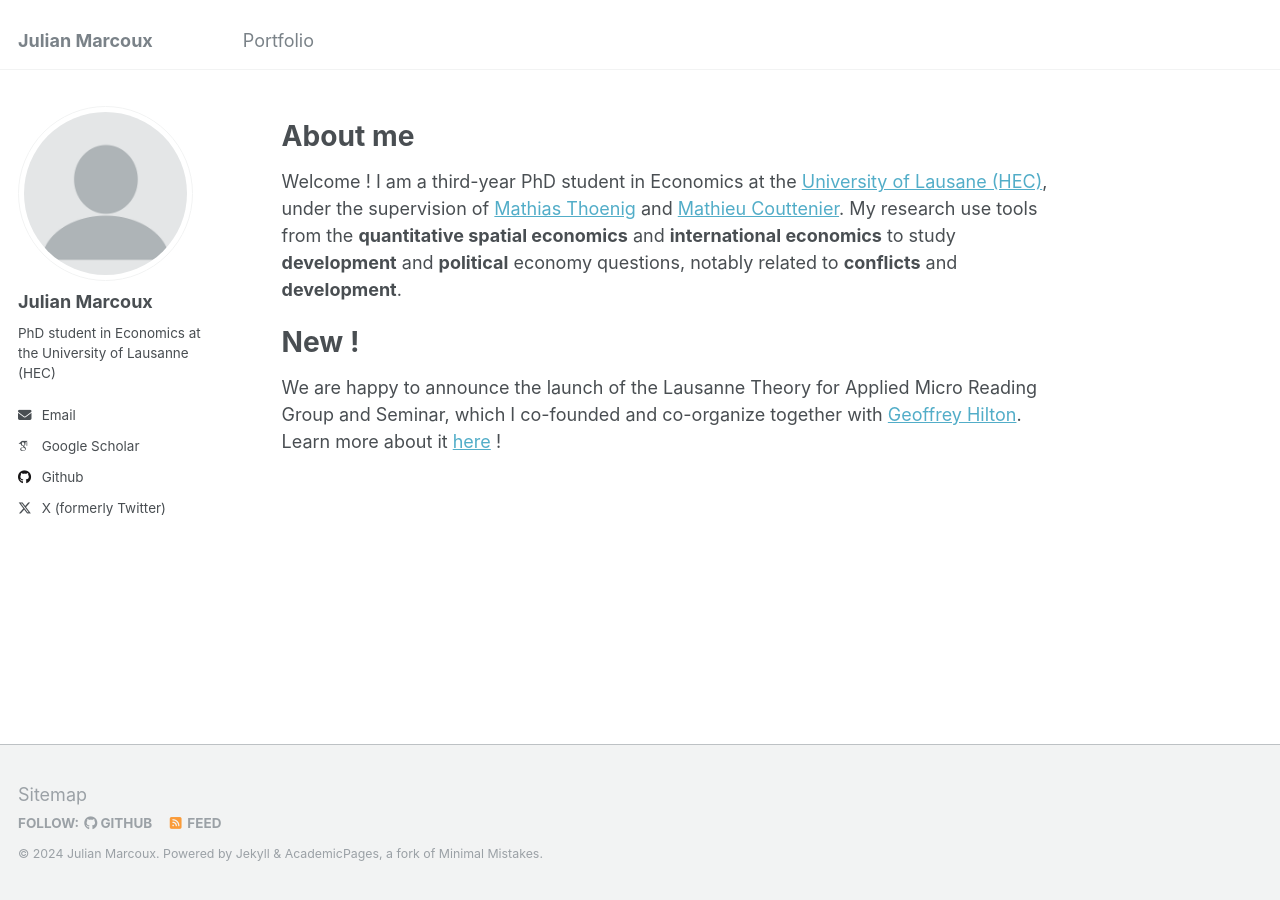
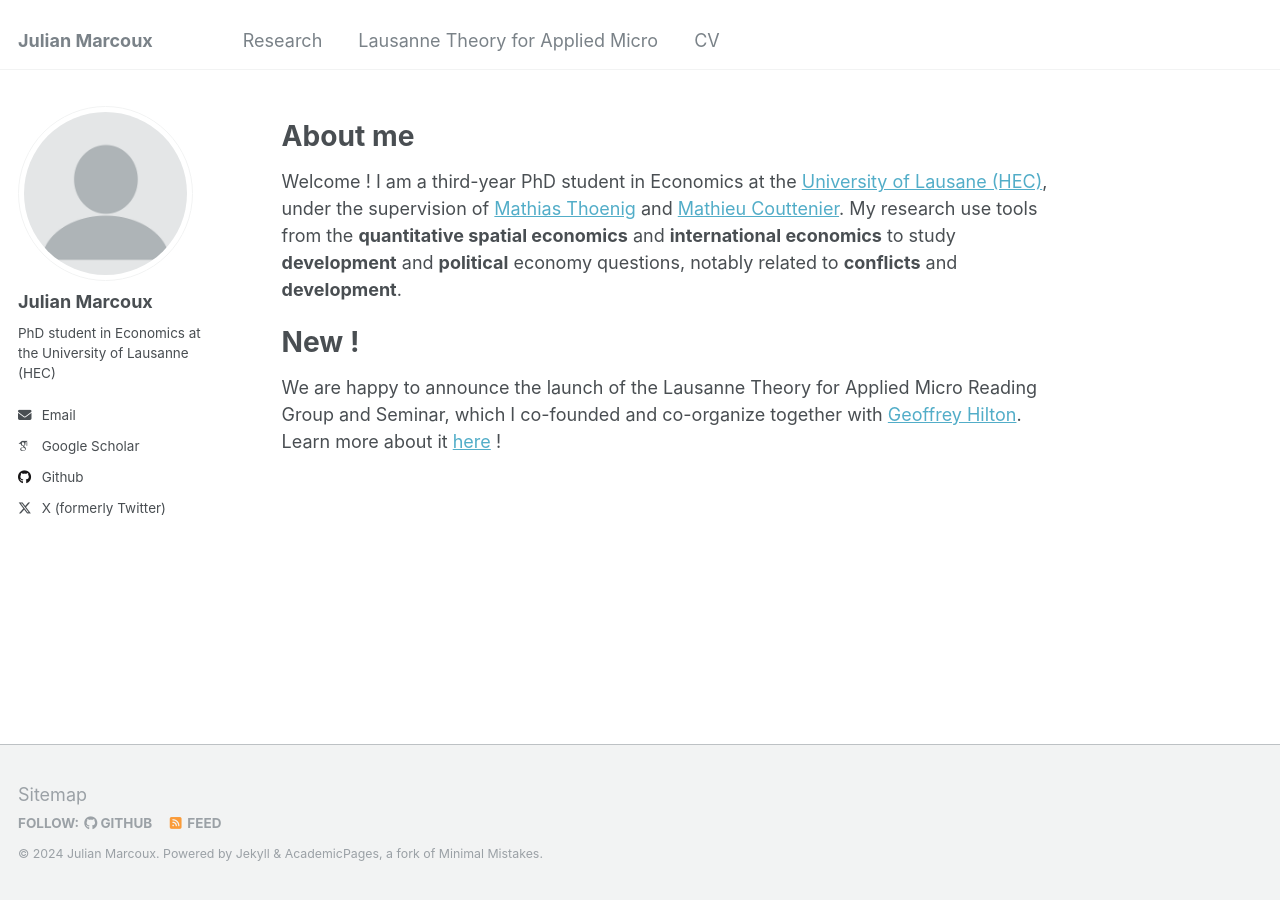
Before and after one commit to julianmarcoux/julianmarcoux.github.io, a Jekyll site: the page built from _pages/about.md, in a window 1280 px wide. Built offline with Jekyll 4.4.1, drawn with Linux system fonts in a browser that asks for light colours; some web fonts are replaced.

Commit message:
Update navigation.yml

```diff
--- a/_data/navigation.yml
+++ b/_data/navigation.yml
@@ -4,9 +4,17 @@
 # links. Removing a link prevents it from showing in the header, but does not
 # prevent it from being included in the site.
 
+# WARNING: beware of the indentation (like loops in Python), otherwise it will not work
+
 main:
-  - title: "Portfolio"
-    url: /portfolio/
+  - title: "Research"
+    url: /research/
+
+  - title: "Lausanne Theory for Applied Micro"
+    url: /reading_group/
+
+  - title: "CV"
+    url: /cv/
 
   #- title: "Blog Posts"
   #  url: /year-archive/
```
